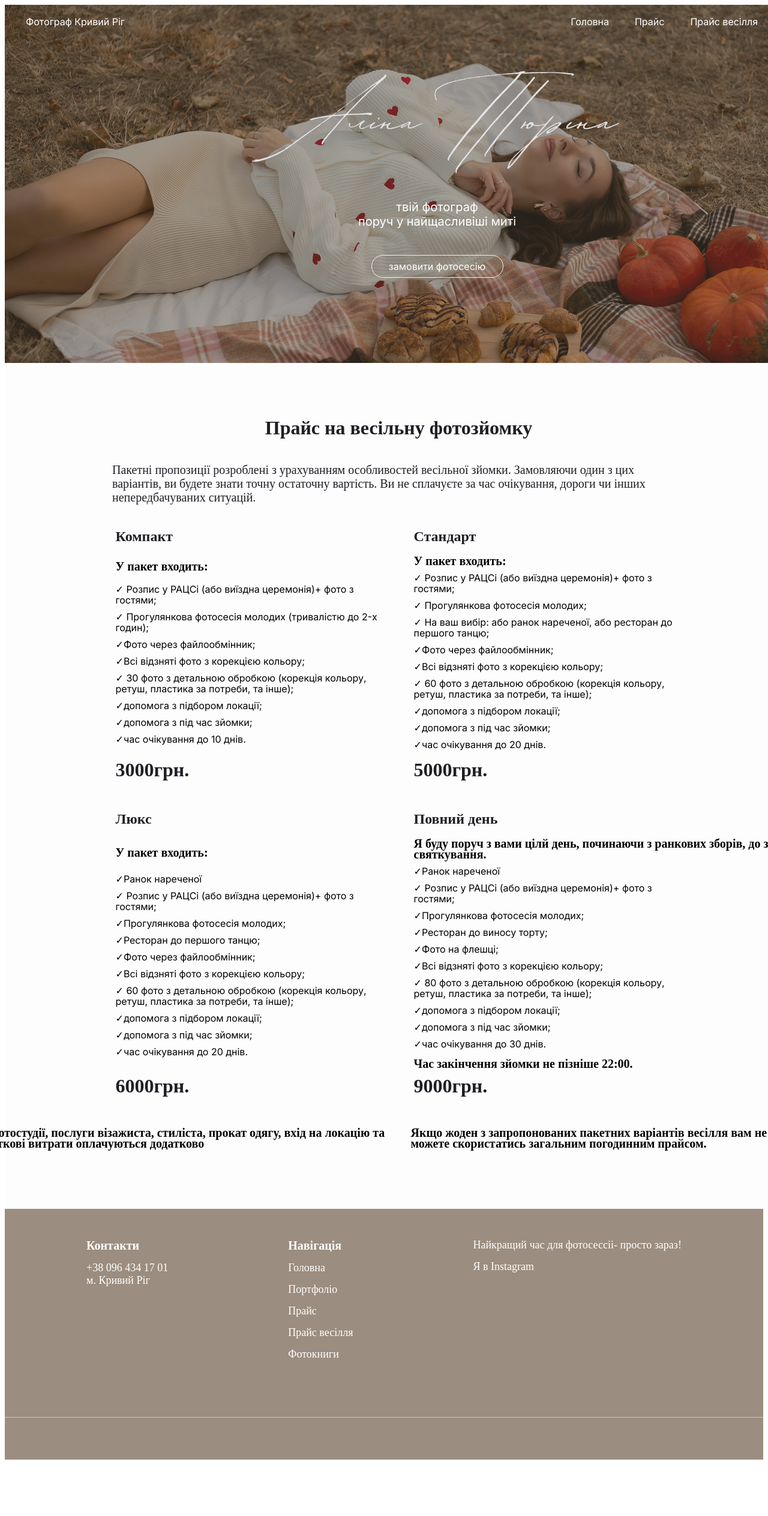
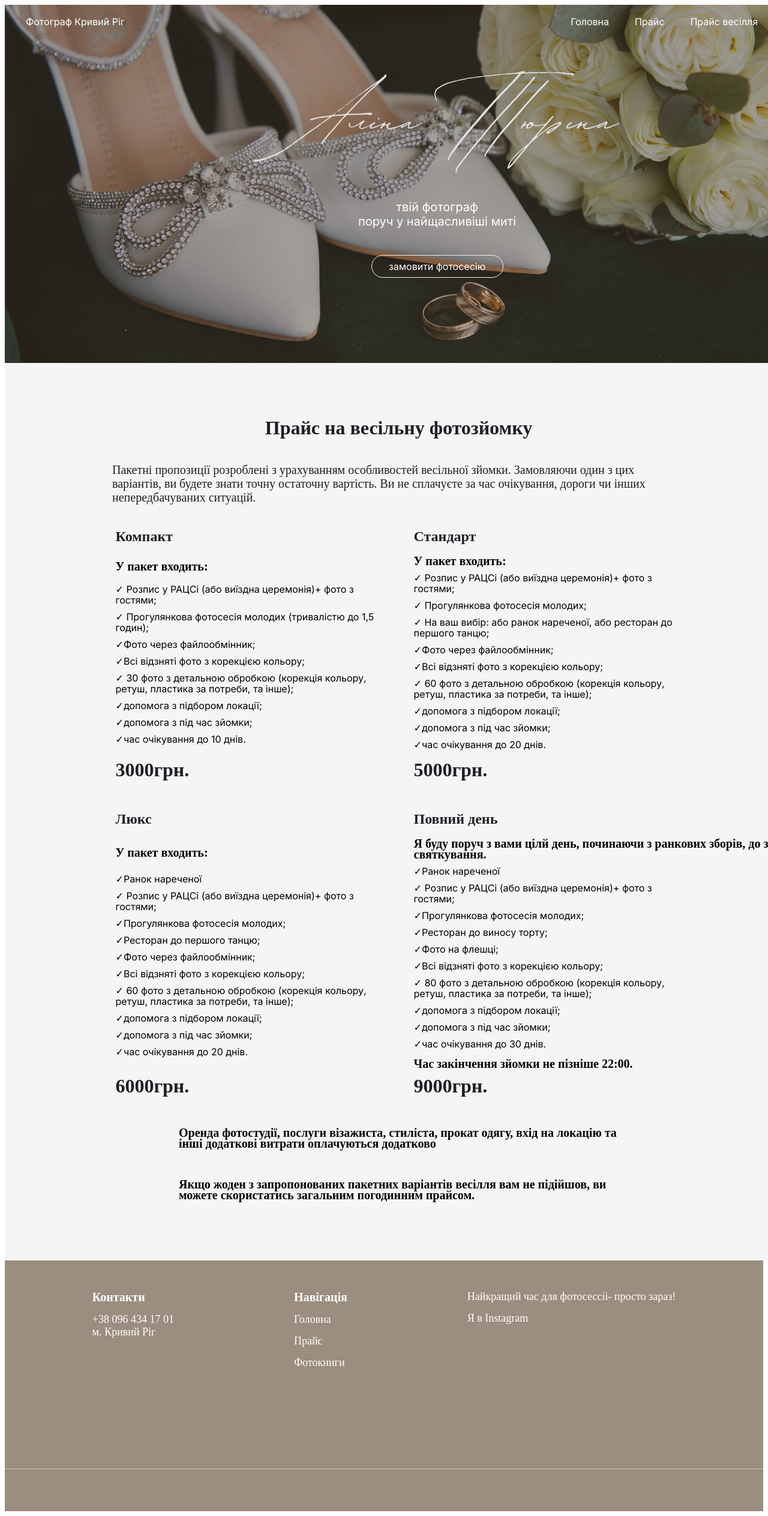
Before and after one commit to Alinatiurina/mysite, a plain HTML site: page wedding.html in a window 1280 px wide. Shown: the top 2527 px of the page at 60% size. Before the commit the page ends 2441 px from the top, so only its background shows below. Drawn offline with Linux system fonts and the light colour scheme.

Commit message:
edit wedding page

```diff
--- a/wedding.css
+++ b/wedding.css
@@ -58,7 +58,7 @@
 .price-item {
   color: black;
   font-weight: 400;
-    line-height: 18px
+  line-height: 18px;
 }
 .price-total {
   font-family: "Source Serif 4", serif;
@@ -67,17 +67,13 @@
 }
 .dop {
   display: flex;
+  flex-direction: column;
   justify-content: flex-start;
   font-weight: 400;
   gap: 40px;
 }
 @media screen and (min-width: 720px) {
   .price-section {
-      background-image: linear-gradient(
-          rgba(255, 255, 255, 0.8),
-          rgba(255, 255, 255, 0.8)
-        ),
-        url(./img/bg-price-wed.jpg);
     background-repeat: no-repeat;
     background-position: center;
     background-size: cover;
@@ -92,3 +88,13 @@
     width: 955px;
   }
 }
+.hero-section {
+  background-image: linear-gradient(
+      rgba(75, 66, 52, 0.5),
+      rgba(75, 66, 52, 0.5)
+    ),
+    url(./image/wedding-hero.jpg);
+  width: 1441px;
+  height: 597px;
+  margin: 0 auto;
+}
--- a/wedding.html
+++ b/wedding.html
@@ -77,7 +77,7 @@
                     Розпис у РАЦСі (або виїздна церемонія)+ фото з гостями;
                   </li>
                   <li class="price-item">
-                    Прогулянкова фотосесія молодих (тривалістю до 2-х годин);
+                    Прогулянкова фотосесія молодих (тривалістю до 1,5 годин);
                   </li>
                   <li class="price-item">Фото через файлообмінник;</li>
                   <li class="price-item">Всі відзняті фото з корекцією кольору;</li>
@@ -190,15 +190,7 @@
                   <a class="footer-text" href="./index.html">Головна</a>
                 </li>
                 <li class="footer-text">
-                  <a class="footer-text" href="#portfolio">Портфоліо</a>
-                </li>
-                <li class="footer-text">
                   <a class="footer-text" href="#price">Прайс</a>
-                </li>
-                <li class="footer-text">
-                  <a class="footer-text" href="./wedding.html"
-                    >Прайс весілля</a
-                  >
                 </li>
                 <li class="footer-text">
                   <a class="footer-text" href="./photobook.html"
```
Also changed, not shown: index.html (+14 -14 lines), photobook.html (+15 -5 lines), image/wedding-buttom.jpg (added), image/wedding-hero.jpg (added), 1 other file. Lines whose indentation alone changed are shown as unchanged.
